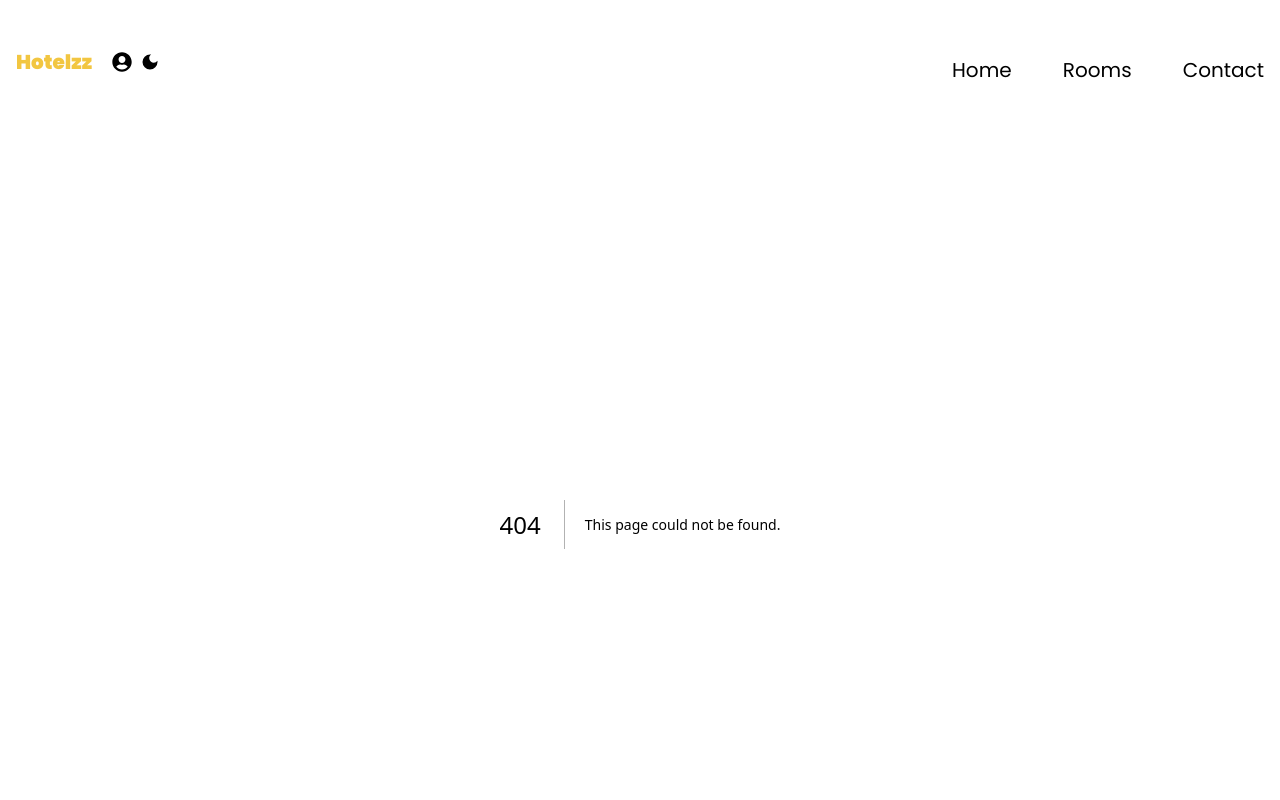
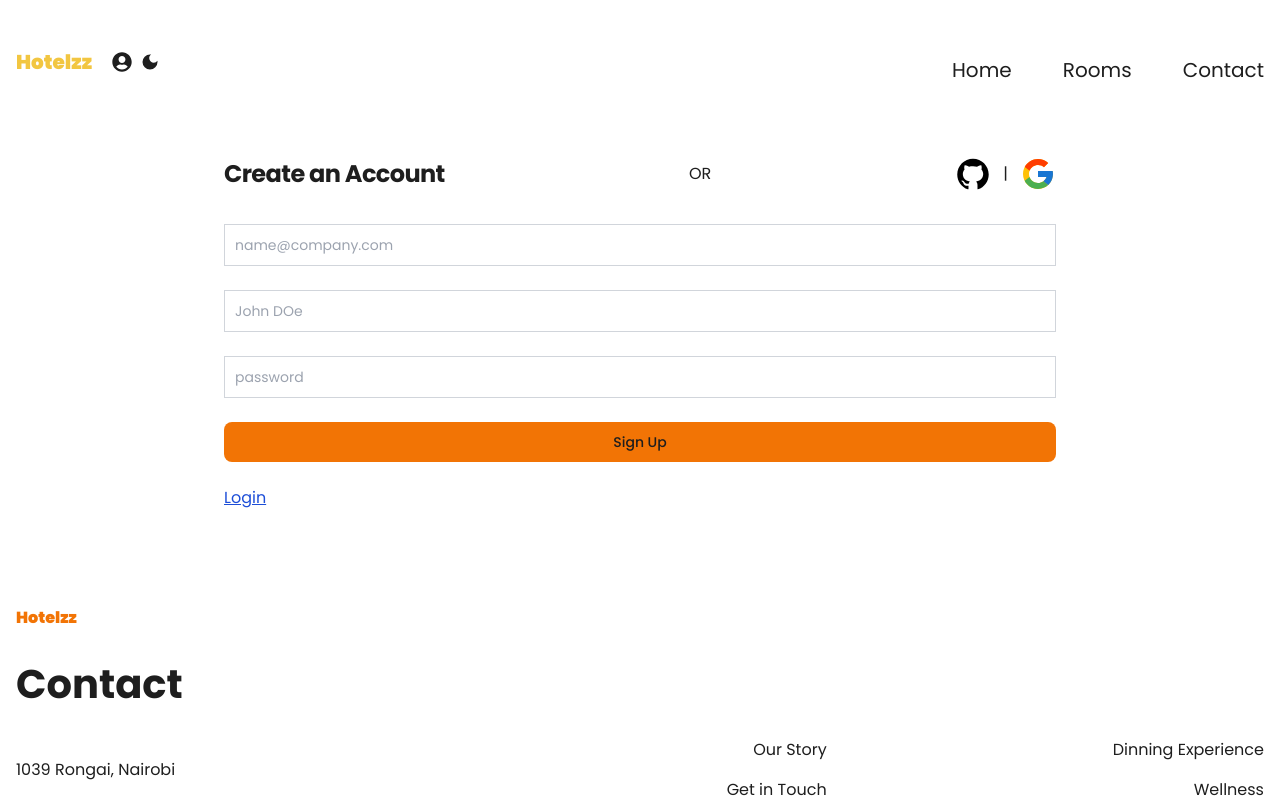
Before and after one commit to mairura/_HTS, a Next.js app: page /auth in a window 1280 px wide. Before the commit this address had no page. Shown: the top 800 px of the page. Built offline with nearby package versions, Linux system fonts and the light colour scheme.

Commit message:
implemented dark mode and sign in methds and form

```diff
--- /dev/null
+++ b/src/app/auth/page.tsx
@@ -0,0 +1,92 @@
+"use client";
+
+import { ChangeEvent, useState } from "react";
+import { AiFillGithub } from "react-icons/ai";
+import { FcGoogle } from "react-icons/fc";
+
+const defaultFormData = {
+  email: "",
+  name: "",
+  password: "",
+};
+
+const Auth = () => {
+  const [formData, setFormData] = useState(defaultFormData);
+
+  const handleInputChange = (event: ChangeEvent<HTMLInputElement>) => {
+    const { name, value } = event.target;
+    setFormData({ ...formData, [name]: value });
+  };
+
+  const handleSubmit = async (event: React.FormEvent<HTMLFormElement>) => {
+    event.preventDefault();
+    try {
+      console.log(formData);
+    } catch (error) {
+      console.log(error);
+    } finally {
+      setFormData(defaultFormData);
+    }
+  };
+
+  const inputStyles =
+    "border border-gray-300 sm:text-sm text-black rounded:lg block w-full p-2.5 focus:outline-none";
+  return (
+    <section className="container mx-auto">
+      <div className="p-6 space-y-4 md:space-y-6 sm:p-8 w-80 md:w-[70%] mx-auto">
+        <div className="flex mb-8 flex-col md:flex-row items-center justify-between">
+          <h1 className="text-xl font-bold leading-tight tracking-tight md:text-2xl">
+            Create an Account
+          </h1>
+          <p>OR</p>
+          <span className="inline-flex items-center">
+            <AiFillGithub className="mr-3 text-4xl cursor-pointer text-black dark:text-white" />{" "}
+            |
+            <FcGoogle className="ml-3 text-4xl cursor-pointer" />
+          </span>
+        </div>
+        <form className="space-y-4 md:space-y-6" onSubmit={handleSubmit}>
+          <input
+            type="email"
+            name="email"
+            placeholder="name@company.com"
+            required
+            className={inputStyles}
+            value={formData.email}
+            onChange={handleInputChange}
+          />
+          <input
+            type="text"
+            name="name"
+            placeholder="John DOe"
+            required
+            className={inputStyles}
+            value={formData.name}
+            onChange={handleInputChange}
+          />
+          <input
+            type="password"
+            name="password"
+            placeholder="password"
+            required
+            minLength={6}
+            className={inputStyles}
+            value={formData.password}
+            onChange={handleInputChange}
+          />
+
+          <button
+            type="submit"
+            className="w-full bg-tertiary-dark focus:outline-none font-medium rounded-lg text-sm px-5 py-2.5 text-center"
+          >
+            Sign Up
+          </button>
+        </form>
+
+        <button className="text-blue-700 underline">Login</button>
+      </div>
+    </section>
+  );
+};
+
+export default Auth;
--- a/src/app/layout.tsx
+++ b/src/app/layout.tsx
@@ -3,6 +3,7 @@
 import "./globals.css";
 import Header from "@/components/Header/Header";
 import Footer from "@/components/Footer/Footer";
+import ThemeProvider from "@/components/ThemeProvider/ThemeProvider";
 
 const poppins = Poppins({
   subsets: ["latin"],
@@ -24,11 +25,13 @@
   return (
     <html lang="en">
       <body className={poppins.className}>
-        <main className="font-normal">
-          <Header />
-          {children}
-          <Footer />
-        </main>
+        <ThemeProvider>
+          <main className="font-normal">
+            <Header />
+            {children}
+            <Footer />
+          </main>
+        </ThemeProvider>
       </body>
     </html>
   );
--- a/src/components/Header/Header.tsx
+++ b/src/components/Header/Header.tsx
@@ -1,8 +1,14 @@
+"use client";
+
 import Link from "next/link";
+import { useContext, useState } from "react";
 import { FaUserCircle } from "react-icons/fa";
-import { MdDarkMode } from "react-icons/md";
+import { MdDarkMode, MdOutlineLightMode } from "react-icons/md";
+import ThemeContext from "@/context/themeContext";
 
 const Header = () => {
+  const { darkTheme, setDarkTheme } = useContext(ThemeContext);
+
   return (
     <header className="py-10 px-4 container mx-auto text-xl flex flex-wrap md:flex-nowrap items-center justify-between">
       <div className="flex items-center w-full md:2/3">
@@ -13,13 +19,28 @@
         <ul className="flex items-center ml-5">
           <li>
             <Link href="/auth">
-              {" "}
-              <FaUserCircle className="cursor-pointer" />{" "}
+              <FaUserCircle className="cursor-pointer" />
             </Link>
           </li>
 
           <li className="ml-2">
-            <MdDarkMode className="cursor-pointer" />
+            {darkTheme ? (
+              <MdOutlineLightMode
+                className="cursor-pointer"
+                onClick={() => {
+                  setDarkTheme(false);
+                  localStorage.removeItem("hotel-theme");
+                }}
+              />
+            ) : (
+              <MdDarkMode
+                className="cursor-pointer"
+                onClick={() => {
+                  setDarkTheme(true);
+                  localStorage.setItem("hotel-theme", "true");
+                }}
+              />
+            )}
           </li>
         </ul>
       </div>
--- /dev/null
+++ b/src/components/ThemeProvider/ThemeProvider.tsx
@@ -0,0 +1,32 @@
+"use client";
+
+import ThemeContext from "@/context/themeContext";
+import { useEffect, useState } from "react";
+
+const ThemeProvider = ({ children }: { children: React.ReactNode }) => {
+  const themeFromStorage: boolean =
+    typeof localStorage !== "undefined" && localStorage.getItem("hotel-theme")
+      ? JSON.parse(localStorage.getItem("hotel-theme")!)
+      : false;
+
+  const [darkTheme, setDarkTheme] = useState<boolean>(themeFromStorage);
+  const [renderComponent, setRenderComponent] = useState(false);
+
+  useEffect(() => {
+    setRenderComponent(true);
+  }, []);
+
+  if(!renderComponent) return <></>;
+
+  return (
+    <ThemeContext.Provider value={{ darkTheme, setDarkTheme }}>
+      <div className={`${darkTheme ? "dark" : ""} min-h-screen`}>
+        <div className="dark:text-white dark:bg-black text-[#1E1E1E]">
+          {children}
+        </div>
+      </div>
+    </ThemeContext.Provider>
+  );
+};
+
+export default ThemeProvider;
--- /dev/null
+++ b/src/context/themeContext.ts
@@ -0,0 +1,12 @@
+import { Dispatch, SetStateAction, createContext } from "react";
+
+type ThemeContextType = {
+  darkTheme: boolean;
+  setDarkTheme: Dispatch<SetStateAction<boolean>>;
+};
+const ThemeContext = createContext<ThemeContextType>({
+  darkTheme: false,
+  setDarkTheme: () => null,
+});
+
+export default ThemeContext;
--- a/tailwind.config.ts
+++ b/tailwind.config.ts
@@ -2,6 +2,7 @@
 // const { fontFammily } = require("tailwindcss/defaultTheme");
 
 const config: Config = {
+  darkMode: "class",
   content: [
     "./src/pages/**/*.{js,ts,jsx,tsx,mdx}",
     "./src/components/**/*.{js,ts,jsx,tsx,mdx}",
```
